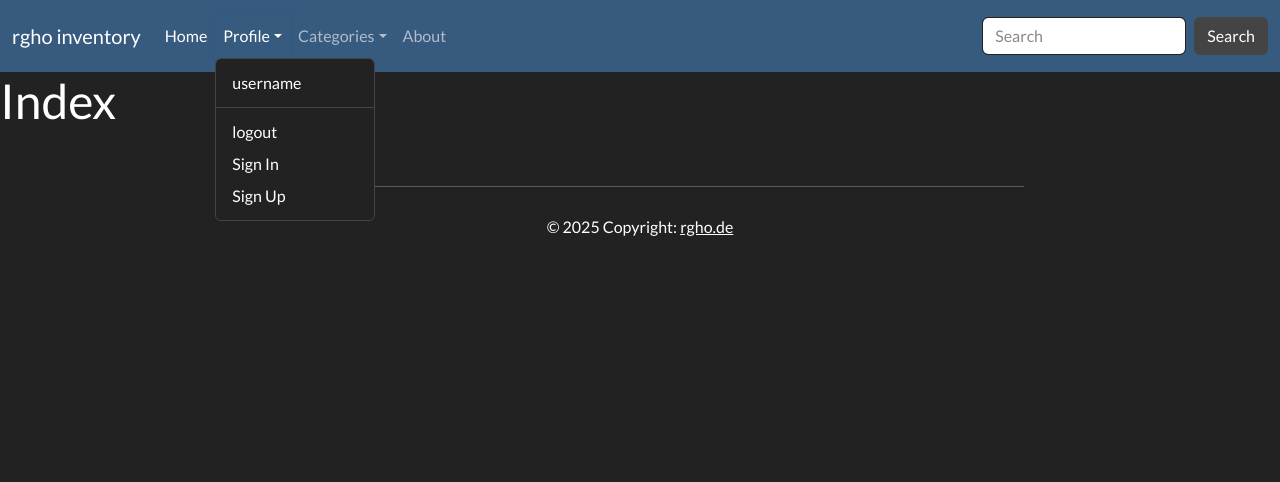
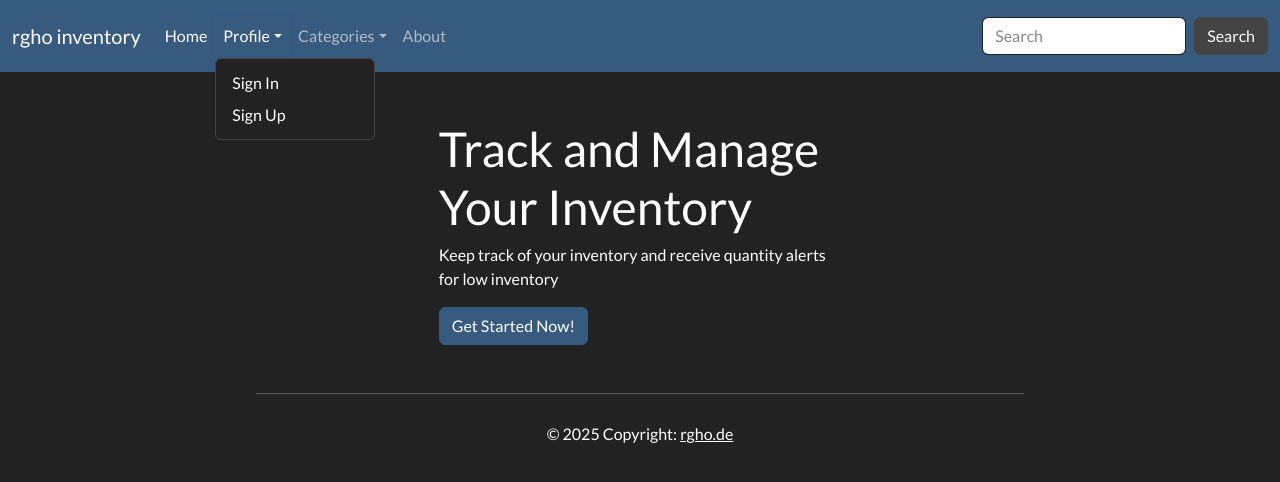
Before and after one commit to rougho/inventory_management, a Django app: page / in a window 1280 px wide, after a click on "Profile". Shown: the top 482 px of the page. Run offline with Django 5.2, Linux system fonts and the light colour scheme; some libraries are stand-ins or nearby versions.

Commit message:
user auth done

```diff
--- a/rgho_inventory_management/inventory/forms.py
+++ b/rgho_inventory_management/inventory/forms.py
@@ -4,9 +4,7 @@ from django.contrib.auth.forms import UserCreationForm
 
 class UserRegisterForm(UserCreationForm):
     email = forms.EmailField()
-    name = forms.CharField(max_length=50)
-    last_name = forms.CharField(max_length=50)
 
     class Meta:
         model = User
-        fields = ['username', 'email', 'name', 'last_name', 'password1', 'password2']
+        fields = ['username', 'email', 'password1', 'password2']
--- a/rgho_inventory_management/inventory/templates/inventory/index.html
+++ b/rgho_inventory_management/inventory/templates/inventory/index.html
@@ -1,5 +1,21 @@
 {% extends 'inventory/base.html' %}
 
 {% block content %}
-<h1>Index</h1>
+
+{% if user.is_authenticated %}
+
+{% else %}
+<div>
+	<div class="row">
+		<div class="col-sm-11 col-md-4 mx-auto mt-5 px-3">
+			<h1 class="fw-light">Track and Manage Your Inventory</h1>
+			<p class="fw-light">Keep track of your inventory and receive quantity alerts for low inventory</p>
+
+			<div>
+				<a href="" class="btn btn-primary">Get Started Now!</a>
+			</div>
+		</div>
+	</div>
+</div>
+{% endif %}
 {% endblock content %}
--- a/rgho_inventory_management/inventory/templates/inventory/navbar.html
+++ b/rgho_inventory_management/inventory/templates/inventory/navbar.html
@@ -15,11 +15,20 @@
           <li class="nav-item dropdown">
             <a class="nav-link dropdown-toggle" data-bs-toggle="dropdown" href="#" role="button" aria-haspopup="true" aria-expanded="false">Profile</a>
             <div class="dropdown-menu">
-              <a class="dropdown-item" href="#">username</a>
+            {% if user.is_authenticated %}
+              <a class="dropdown-item" href="#">{{ user.username }}</a>
               <div class="dropdown-divider"></div>
-              <a class="dropdown-item" href="#">logout</a>
-              <a class="dropdown-item" href="#">Sign In</a>
-              <a class="dropdown-item" href="#">Sign Up</a>
+              <a class="dropdown-item">
+                <form method="post" action="{% url 'logout' %}">
+                    {% csrf_token %}
+                    <button type="submit" class="btn btn-danger">Logout</button>
+                </form>
+              </a>
+
+            {% else %}
+              <a class="dropdown-item" href="{% url 'login' %}">Sign In</a>
+              <a class="dropdown-item" href="{% url 'signup' %}">Sign Up</a>
+              {% endif %}
             </div>
           </li>
           <li class="nav-item dropdown">
--- a/rgho_inventory_management/inventory/urls.py
+++ b/rgho_inventory_management/inventory/urls.py
@@ -1,8 +1,11 @@
 from django.contrib import admin
 from django.urls import path
 from .views import Index, SignUp
+from django.contrib.auth import views as auth_views
 
 urlpatterns = [
     path('', Index.as_view(), name='index'),
     path('signup/', SignUp.as_view(), name='signup'),
+    path('login/', auth_views.LoginView.as_view(template_name='inventory/login.html'), name='login'),
+    path('logout/', auth_views.LogoutView.as_view(template_name='inventory/logout.html'), name='logout'),
 ]
--- a/rgho_inventory_management/rgho_inventory_management/settings.py
+++ b/rgho_inventory_management/rgho_inventory_management/settings.py
@@ -136,3 +136,5 @@ DEFAULT_AUTO_FIELD = 'django.db.models.BigAutoField'
 STATICFILES_DIRS = [
     BASE_DIR / 'inventory/static'
 ]
+
+LOGIN_REDIRECT_URL = '/dashboard'
```
Also changed, not shown: rgho_inventory_management/inventory/templates/inventory/login.html (added, +19 -0 lines), rgho_inventory_management/inventory/templates/inventory/logout.html (added, +14 -0 lines), rgho_inventory_management/db.sqlite3.
